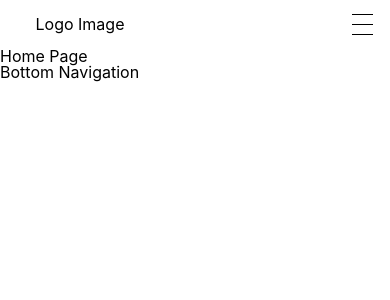
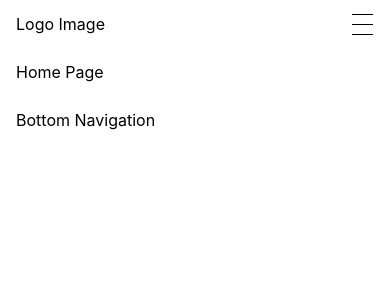
Before and after one commit to dlord-20/dlord-20.github.io, a React (Create React App) app: page /test in a window 390 px wide. Shown: the top 300 px of the page. Built offline with nearby package versions, Linux system fonts and the light colour scheme.

Commit message:
Fixed spacing issues on the entire page by adding an inner container. Things are close to being ready for content to be added

```diff
--- a/src/components/bottomNav.js
+++ b/src/components/bottomNav.js
@@ -3,7 +3,9 @@ export default function BottomNav() {
 
     return (
         <div className="bottom-navigation">
-            <p>Bottom Navigation</p>
+            <div className="inner-container">
+                <p>Bottom Navigation</p>
+            </div>
         </div>
     );
 }
--- a/src/index.css
+++ b/src/index.css
@@ -70,6 +70,10 @@ code {
   margin: auto;
   width: 90%;
   max-width: 1280px;
+}
+
+.inner-container {
+  padding: 1rem;
 }
 
 /* ----------------- Navigation ----------------- */
@@ -148,14 +152,14 @@ code {
   }
 
   .navigation > :first-child {
-    margin-left: 1rem;
+    padding-left: 1rem;
   }
 
 
   /* ----------------- Mobile Size - Navigation ----------------- */
   /* Maybe move this to a module? -> Make things less cultered */
 
-  .bottom-navigation {
+  .bottom-navigation, .navigation {
     width: 100%;
   }
 
--- a/src/pages/home.js
+++ b/src/pages/home.js
@@ -7,7 +7,9 @@ export default function Home() {
             <Helmet>
                 <title>Home Title</title>
             </Helmet>
-            <p>Home Page</p>
+            <div className="inner-container">
+                <p>Home Page</p>
+            </div>
         </div>
     );
 }
```
